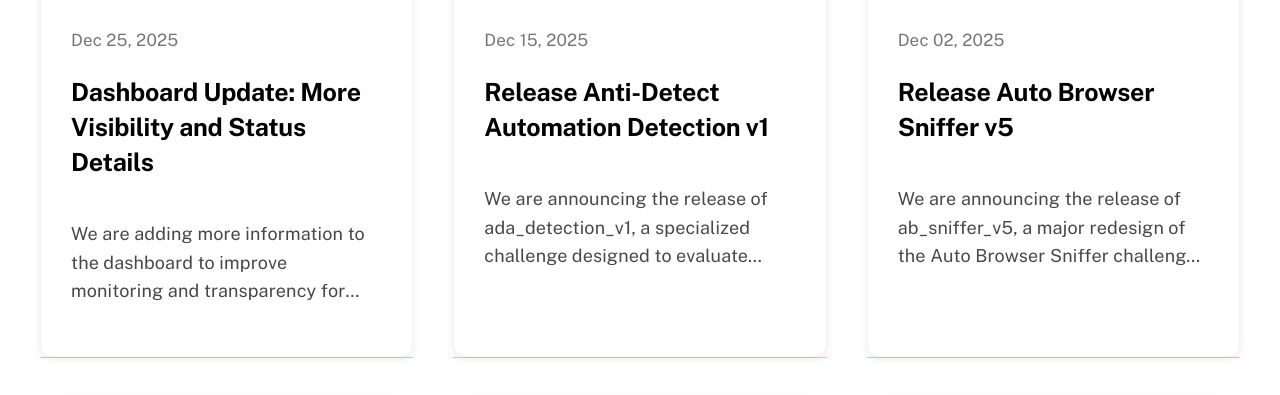
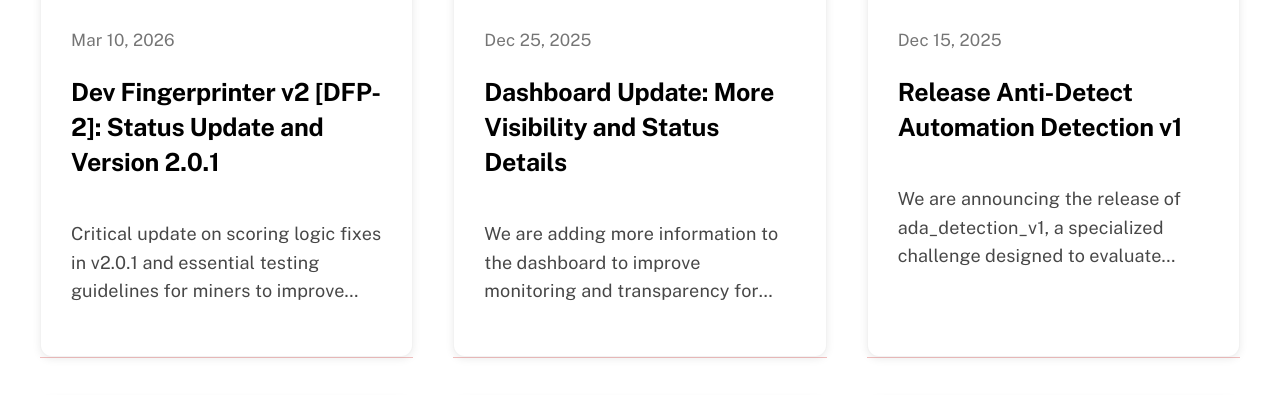
Before and after one commit to RedTeamSubnet/blog.theredteam.io, an MkDocs documentation site: the page built from docs/index.md, in a window 1280 px wide and 900 px high, scrolled down 387 px, cut to the strip 230-625 px from the top of the window. Built offline with MkDocs 1.6.1 and Material for MkDocs 9.7.7, drawn with Linux system fonts in a browser that asks for light colours; a script that is not in the unit is left out.

Commit message:
feat: add DFP-2 status update blog card with image and excerpt

```diff
--- a/docs/index.md
+++ b/docs/index.md
@@ -11,6 +11,24 @@ hide:
 </div>
 
 <div class="blog-grid">
+    <a href="blog/posts/dfp2-status-update/" class="blog-card-link">
+        <article class="blog-card">
+            <div class="blog-card-image">
+                <img src="assets/images/blog/dfp-2.0.1.png" alt="DFP-2 Status Update">
+            </div>
+            <div class="blog-card-content">
+                <span class="blog-card-date">
+                    Mar 10, 2026
+                </span>
+                <h2>
+                    Dev Fingerprinter v2 [DFP-2]: Status Update and Version 2.0.1
+                </h2>
+                <p class="blog-card-excerpt">
+                    Critical update on scoring logic fixes in v2.0.1 and essential testing guidelines for miners to improve submission success.
+                </p>
+            </div>
+        </article>
+    </a>
     <a href="blog/posts/dashboard-update-v2/" class="blog-card-link">
         <article class="blog-card">
             <div class="blog-card-image">
```
Also changed, not shown: docs/blog/index.md (+1 -1 lines).
